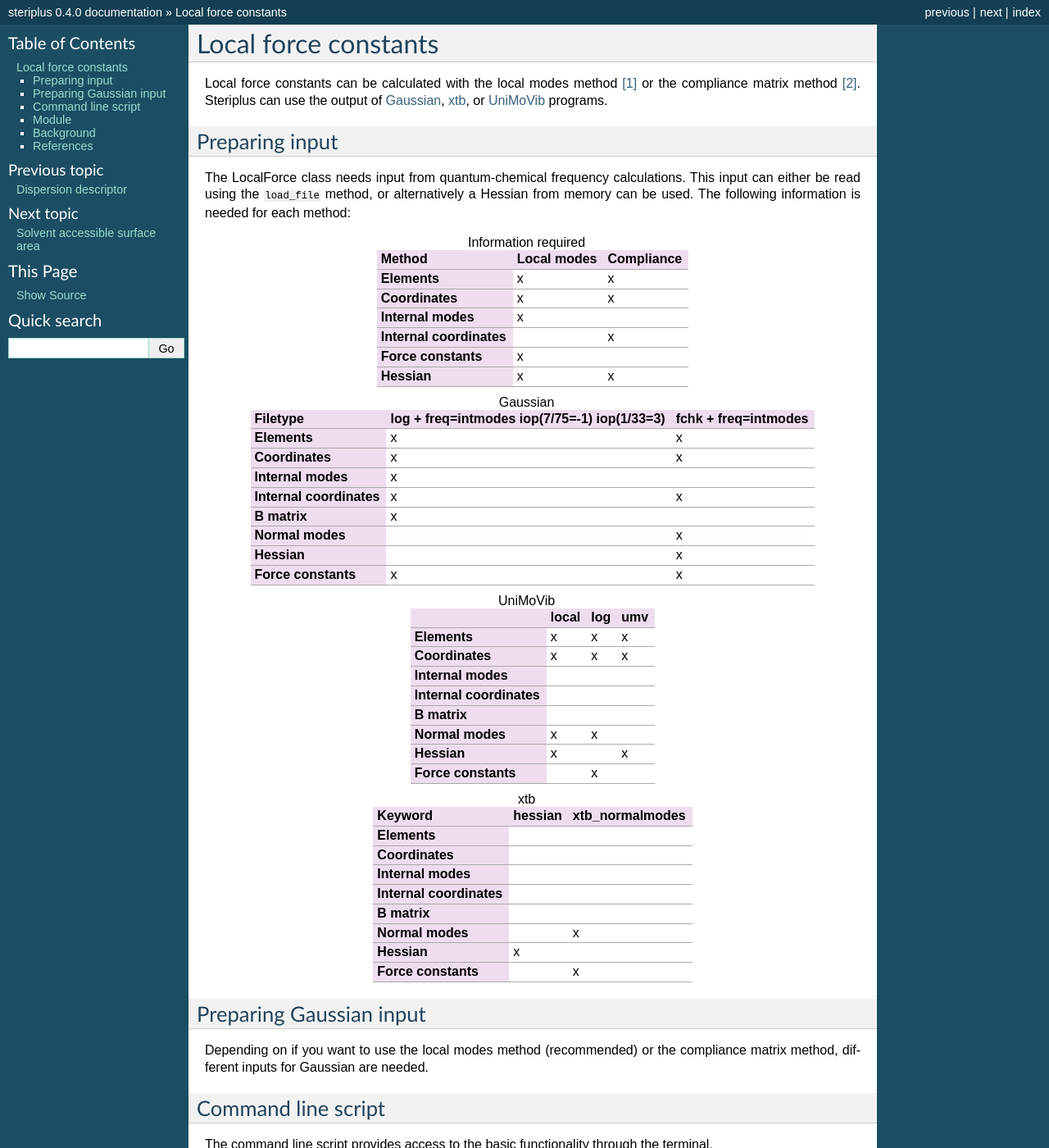
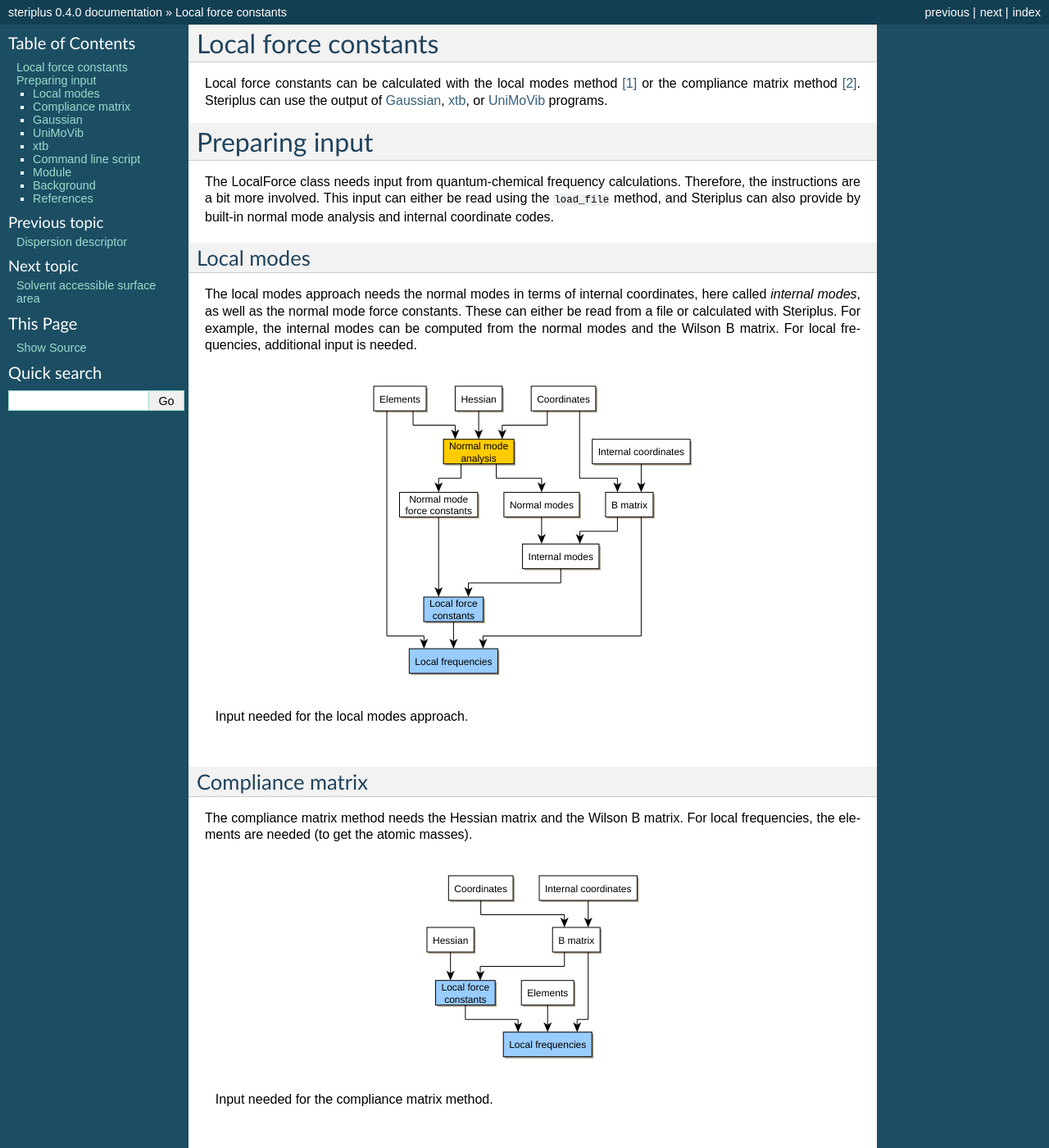
Before and after one commit to digital-chemistry-laboratory/morfeus, a Sphinx documentation site: the page built from docs/local_force.rst, in a window 1280 px wide and 1400 px high. Shown: the whole window at 82% size. Built offline with Sphinx 7.4.7, drawn with Linux system fonts in a browser that asks for light colours; some of the changed text lies outside the part shown.

Commit message:
Updated local force documentation

```diff
--- a/docs/local_force.rst
+++ b/docs/local_force.rst
@@ -2,51 +2,128 @@
 Local force constants
 =====================
 
-Local force constants can be calculated with the local modes method [1]_ or the
-compliance matrix method [2]_. Steriplus can use the output of Gaussian_, xtb_,
-or UniMoVib_ programs.
+Local force constants can be calculated with the local modes method [1]_ or
+the compliance matrix method [2]_. Steriplus can use the output of Gaussian_,
+xtb_, or UniMoVib_ programs.
 
-***************
+===============
 Preparing input
-***************
+===============
 
 The LocalForce class needs input from quantum-chemical frequency calculations.
-This input can either be read using the ``load_file`` method, or alternatively
-a Hessian from memory can be used. The following information is needed for each
-method:
+Therefore, the instructions are a bit more involved. This input can either be
+read using the ``load_file`` method, and Steriplus can also provide by
+built-in normal mode analysis and internal coordinate codes.
 
-.. csv-table:: Information required
-  :file: tables/local_force_required.csv
-  :header-rows: 1
-  :stub-columns: 1
+***********
+Local modes
+***********
+
+The local modes approach needs the normal modes in terms of internal
+coordinates, here called *internal modes*, as well as the normal mode force
+constants. These can either be read from a file or calculated with Steriplus.
+For example, the internal modes can be computed from the normal modes and the
+Wilson B matrix. For local frequencies, additional input is needed.
+
+.. figure:: images/local_force/diagram_local.svg
+
+  Input needed for the local modes approach.
+
+*****************
+Compliance matrix
+*****************
+
+The compliance matrix method needs the Hessian matrix and the Wilson B matrix.
+For local frequencies, the elements are needed (to get the atomic masses).
+
+.. figure:: images/local_force/diagram_compliance.svg
+
+  Input needed for the compliance matrix method.
+
+
+********
+Gaussian
+********
+
+Gaussian can provide the input for both the local modes and the compliance
+matrix methods directly. For the local modes method, it is recommended to
+use the log file, while for the the compliance matrix method, the fchk file
+is neeed.
+
+==== =========================================
+log  ``freq=intmodes iop(7/75=1) iop(1/33=3)``
+fchk ``freq=intmodes``
+==== =========================================
+
+``iop(7/75=1)`` makes Gaussian print the internal modes with full accuracy,
+while ``iop(1/33=3)`` triggers printing of the Wilson B matrix. The table
+below lists all the quantities read by each approach.
+
+.. table:: Quantities from Gaussian files.
+  :widths: auto
   :align: center
 
-.. csv-table:: Gaussian
-  :file: tables/local_force_gaussian.csv
-  :header-rows: 1
-  :stub-columns: 1
-  :align: center
+  ==================== === ===
+  Quantity             log fck
+  ==================== === ===
+  Elements              x   x
+  Coordinates           x   x
+  Internal modes        x
+  Internal coordinates  x   x
+  B Matrix              x
+  Normal modes              x
+  Hessian                   x
+  Force constants       x   x
+  ==================== === ===
+
+.. note::
+
+  Additional accuracy for local modes calculations be achieved by loading
+  also the fchk file which contains the normal mode force constants to
+  higher accuracy.
+
+********
+UniMoVib
+********
+
+The UniMoVib program can do vibrational analysis for a range of different
+quantum-chemical programs. The user needs to define internal coordinates in
+addition to the information that can be read from the files.
 
 .. csv-table:: UniMoVib
   :file: tables/local_force_unimovib.csv
   :header-rows: 1
   :stub-columns: 1
-  :align: center
+
+The *log* file is the standard output of the program. The *umw* file and the
+*local* file can be generated by specifying them in the input file
+
+.. code-block::
+  :emphasize-lines: 5, 6
+  :caption: Example UniMoVib input file
+
+  a test job
+
+  $contrl
+    qcprog="gaussian"
+    iflocal=.t.
+    ifsave=.t.
+  $end
+
+  $qcdata
+    fchk="freq.fchk"
+  $end
+
+***
+xtb
+***
+
+The xtb program can provide the Hessian.
 
 .. csv-table:: xtb
   :file: tables/local_force_xtb.csv
   :header-rows: 1
   :stub-columns: 1
-  :align: center
-
-
-************************
-Preparing Gaussian input
-************************
-
-Depending on if you want to use the local modes method (recommended) or the
-compliance matrix method, different inputs for Gaussian are needed.
-
 
 *******************
 Command line script
--- a/docs/tables/local_force_gaussian.csv
+++ /dev/null
@@ -1,9 +0,0 @@
-Filetype,log + freq=intmodes iop(7/75=-1) iop(1/33=3),fchk + freq=intmodes
-Elements,x,x
-Coordinates,x,x
-Internal modes,x,
-Internal coordinates,x,x
-B matrix,x,
-Normal modes,,x
-Hessian,,x
-Force constants,x,x
--- a/docs/tables/local_force_required.csv
+++ /dev/null
@@ -1,7 +0,0 @@
-Method,Local modes,Compliance
-Elements,x,x
-Coordinates,x,x
-Internal modes,x,
-Internal coordinates,,x
-Force constants,x,
-Hessian,x,x
```
Also changed, not shown: docs/images/local_force/diagram_compliance.svg (added), docs/images/local_force/diagram_loca.png (added), docs/images/local_force/diagram_local.svg (added).
